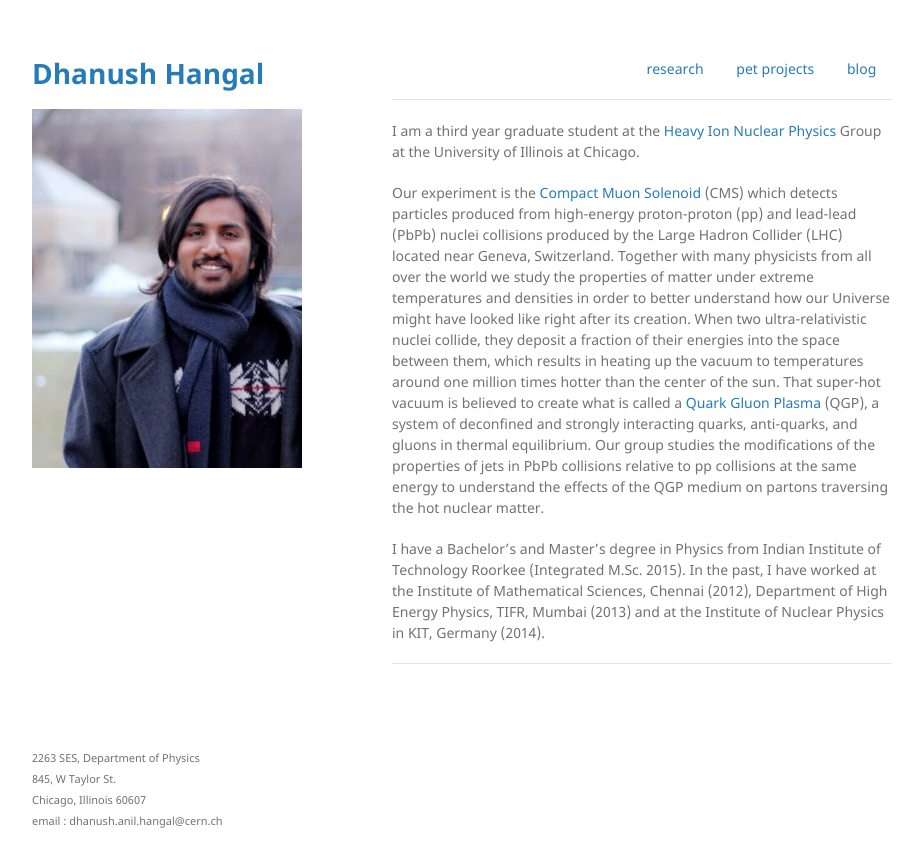
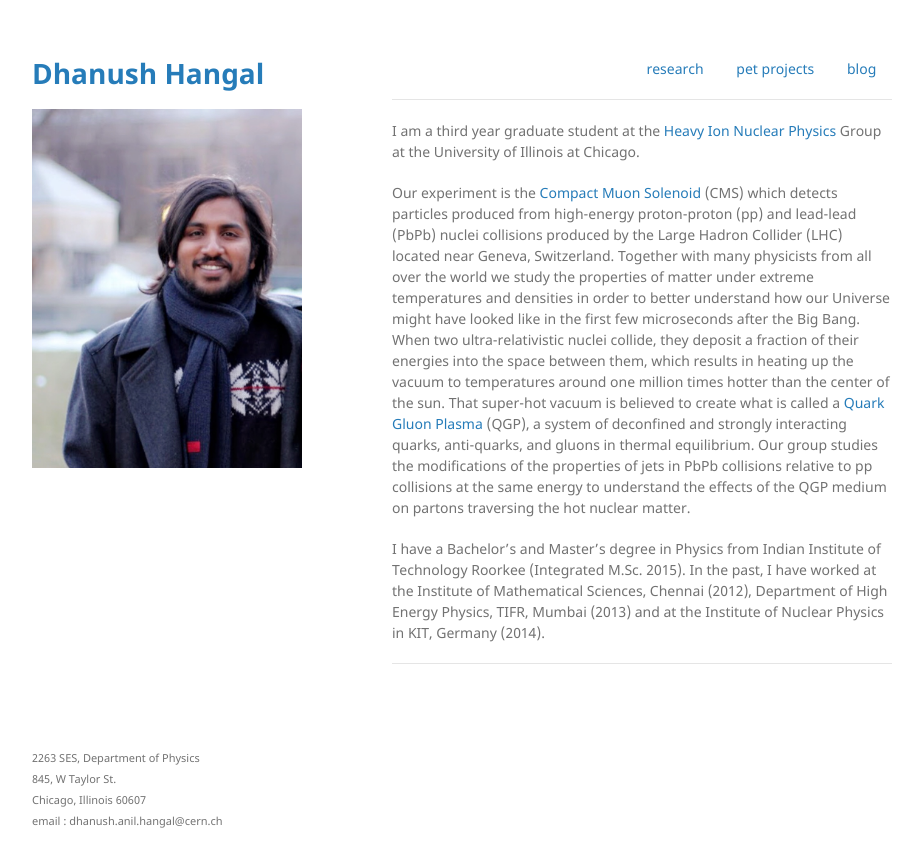
Before and after one commit to dhanushhangal/dhanushhangal.github.io, a Jekyll site: the page built from index.md, in a window 1280 px wide. Shown: the top 867 px of the page, without its empty margins (178-1101 px from the left). Built offline with Jekyll 4.4.1, drawn with Linux system fonts in a browser that asks for light colours; the repository's description, which GitHub fills in, is left out.

Commit message:
Update index.md

```diff
--- a/index.md
+++ b/index.md
@@ -8,7 +8,7 @@ layout: default
 
 I am a third year graduate student at the [Heavy Ion Nuclear Physics](http://starcluster.phy.uic.edu//twiki/bin/view/Main/WebHome) Group at the University of Illinois at Chicago.
 
-Our experiment is the [Compact Muon Solenoid](https://cms.cern/tags/heavy-ions) (CMS) which detects particles produced from high-energy proton-proton (pp) and lead-lead (PbPb) nuclei collisions produced by the Large Hadron Collider (LHC) located near Geneva, Switzerland. Together with many physicists from all over the world we study the properties of matter under extreme temperatures and densities in order to better understand how our Universe might have looked like right after its creation. When two ultra-relativistic nuclei collide, they deposit a fraction of their energies into the space between them, which results in heating up the vacuum to temperatures around one million times hotter than the center of the sun. That super-hot vacuum is believed to create what is called a [Quark Gluon Plasma](https://home.cern/about/physics/heavy-ions-and-quark-gluon-plasma) (QGP), a system of deconfined and strongly interacting quarks, anti-quarks, and gluons in thermal equilibrium. Our group studies the modifications of the properties of jets in PbPb collisions relative to pp collisions at the same energy to understand the effects of the QGP medium on partons traversing the hot nuclear matter.
+Our experiment is the [Compact Muon Solenoid](https://cms.cern/tags/heavy-ions) (CMS) which detects particles produced from high-energy proton-proton (pp) and lead-lead (PbPb) nuclei collisions produced by the Large Hadron Collider (LHC) located near Geneva, Switzerland. Together with many physicists from all over the world we study the properties of matter under extreme temperatures and densities in order to better understand how our Universe might have looked like in the first few microseconds after the Big Bang. When two ultra-relativistic nuclei collide, they deposit a fraction of their energies into the space between them, which results in heating up the vacuum to temperatures around one million times hotter than the center of the sun. That super-hot vacuum is believed to create what is called a [Quark Gluon Plasma](https://home.cern/about/physics/heavy-ions-and-quark-gluon-plasma) (QGP), a system of deconfined and strongly interacting quarks, anti-quarks, and gluons in thermal equilibrium. Our group studies the modifications of the properties of jets in PbPb collisions relative to pp collisions at the same energy to understand the effects of the QGP medium on partons traversing the hot nuclear matter.
 
 I have a Bachelor's and Master's degree in Physics from Indian Institute of Technology Roorkee (Integrated M.Sc. 2015). In the past, I have worked at the Institute of Mathematical Sciences, Chennai (2012), Department of High Energy Physics, TIFR, Mumbai (2013) and at the Institute of Nuclear Physics in KIT, Germany (2014).
 
```
